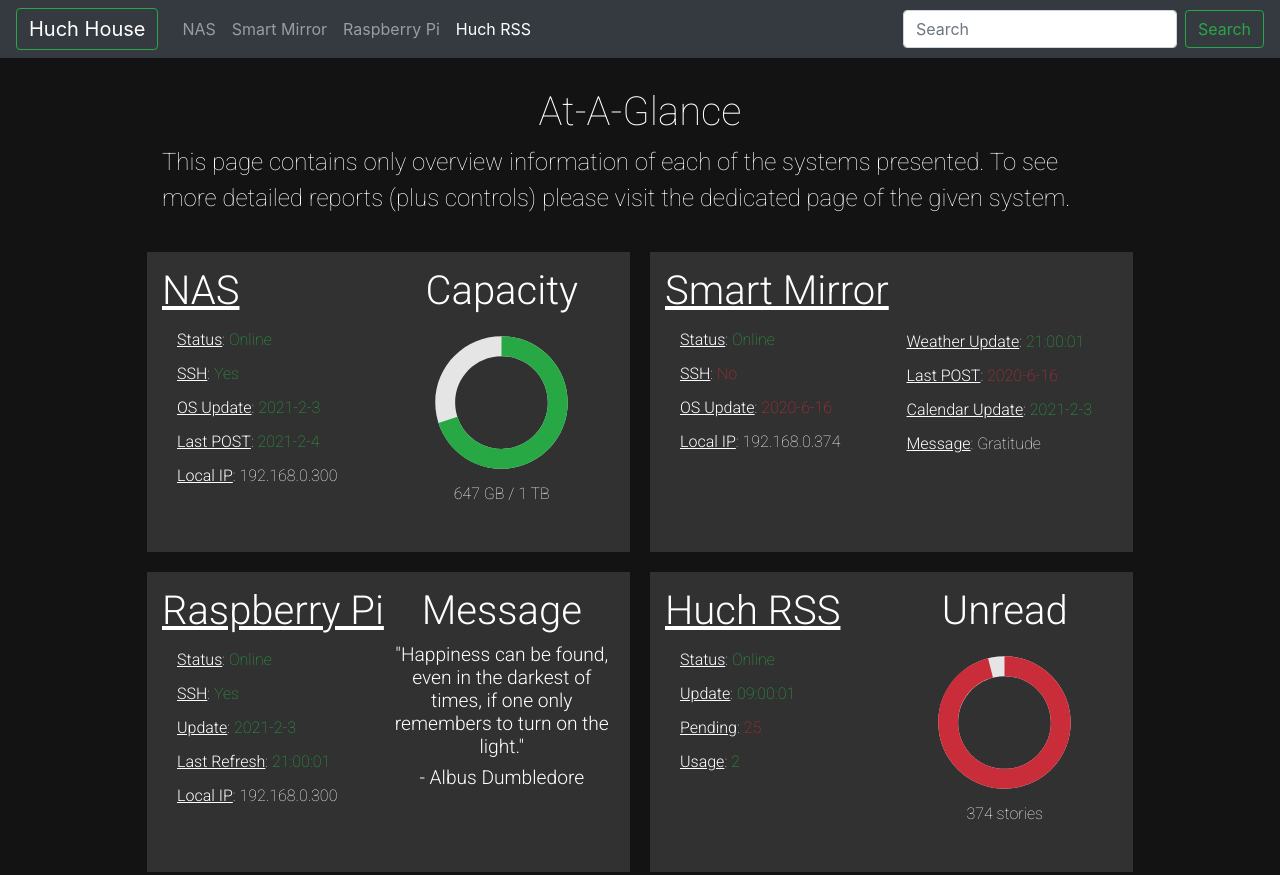
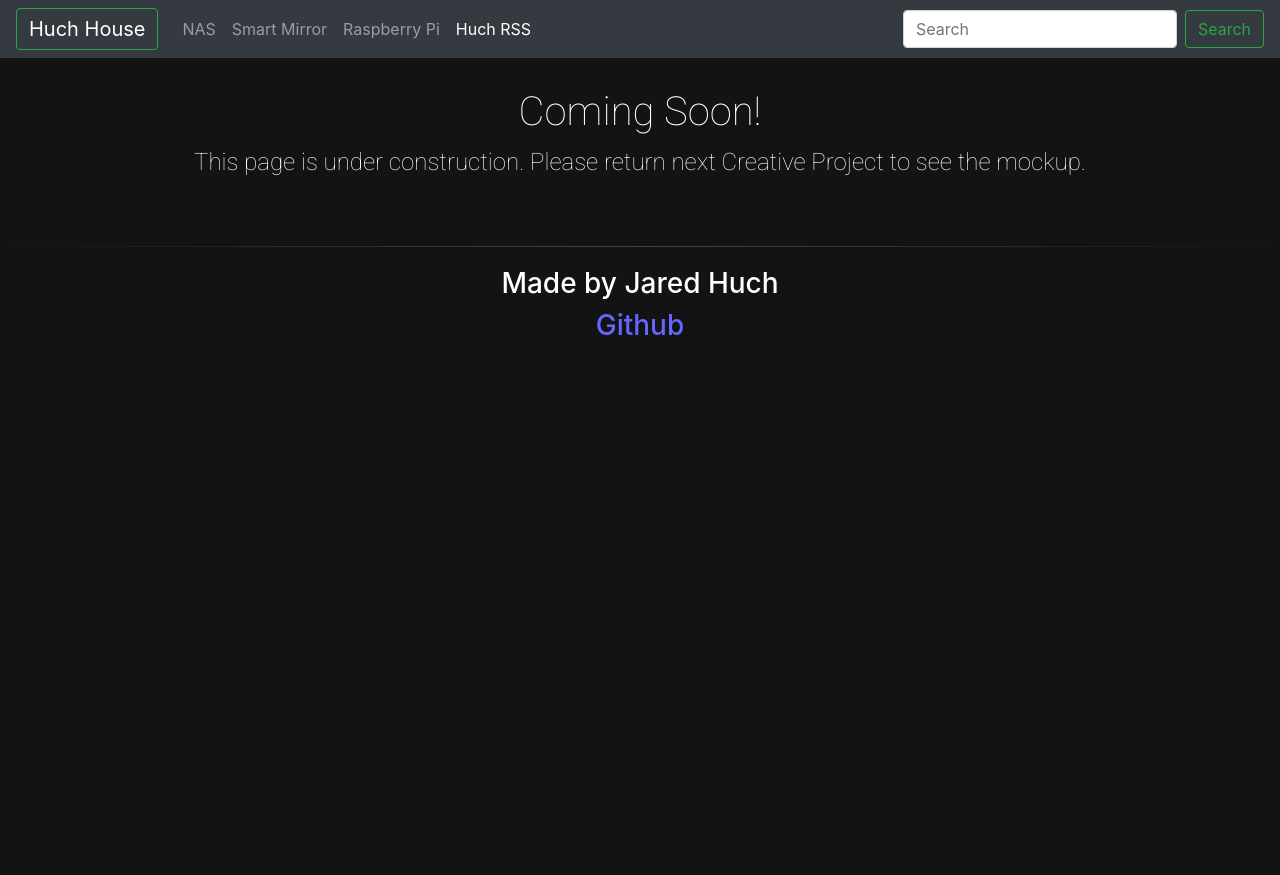
Before and after one commit to jhuch-cs/HouseSite, a plain HTML site: page pages/rss.html in a window 1280 px wide. Shown: the top 875 px of the page. After the commit the page ends 800 px from the top, so only its background shows below. Drawn offline with nearby package versions, Linux system fonts and the light colour scheme.

```diff
--- a/pages/rss.html
+++ b/pages/rss.html
@@ -44,85 +44,13 @@
 
   <div class='page'>
     <div class='menu'>
-      <h1>At-A-Glance</h1>
-      <p>This page contains only overview information of each of the systems presented.
-        To see more detailed reports (plus controls) please visit the dedicated page of the given system.</p>
-    </div>
-    <div class='section feature'>
-      <div class="feature-box">
-        <h1><strong>NAS</strong></h1>
-        <ul>
-          <li><strong>Status</strong>: <div class="okay">Online</div></li>
-          <li><strong>SSH</strong>: <div class="okay">Yes</div></li>
-          <li><strong>OS Update</strong>: <div class="okay">2021-2-3</div></li>
-          <li><strong>Last POST</strong>: <div class="okay">2021-2-4</div></li>
-          <li><strong>Local IP</strong>: 192.168.0.300</li>
-        </ul>
-      </div>
-      <div class="feature-box center">
-        <h1>Capacity</h1>
-        <img src="/images/storage.svg"/>
-        <p>647 GB / 1 TB</p>
-      </div>
-    </div>
-    <div class='section feature'>
-      <div class="feature-box">
-        <h1><strong>Smart Mirror</strong></h1>
-        <ul>
-          <li><strong>Status</strong>: <div class="okay">Online</div></li>
-          <li><strong>SSH</strong>: <div class="not-okay">No</div></li>
-          <li><strong>OS Update</strong>: <div class="not-okay">2020-6-16</div></li>
-          <li><strong>Local IP</strong>: 192.168.0.374</li>
-        </ul>
-      </div>
-      <div class="feature-box">
-        <h1><pre> </pre></h1>
-        <ul>
-          <li><strong>Weather Update</strong>: <div class="okay">21:00:01</div></li>
-          <li><strong>Last POST</strong>: <div class="not-okay">2020-6-16</div></li>
-          <li><strong>Calendar Update</strong>: <div class="okay">2021-2-3</div></li>
-          <li><strong>Message</strong>: Gratitude</li>
-        </ul>
-      </div>
-
-    </div>
-    <div class='section feature'>
-      <div class="feature-box">
-        <h1><strong>Raspberry Pi</strong></h1>
-        <ul>
-          <li><strong>Status</strong>: <div class="okay">Online</div></li>
-          <li><strong>SSH</strong>: <div class="okay">Yes</div></li>
-          <li><strong>Update</strong>: <div class="okay">2021-2-3</div></li>
-          <li><strong>Last Refresh</strong>: <div class="okay">21:00:01</div></li>
-          <li><strong>Local IP</strong>: 192.168.0.300</li>
-        </ul>
-      </div>
-      <div class="feature-box center">
-        <h1>Message</h1>
-        <h2 class="quote">"Happiness can be found, even in the darkest of times, if one only remembers to turn on the light."</h2>
-        <h2 class="quote attribution">- Albus Dumbledore</h2>
-      </div>
-    </div>
-    <div class='section feature'>
-      <div class="feature-box">
-        <h1><strong>Huch RSS</strong></h1>
-        <ul>
-          <li><strong>Status</strong>: <div class="okay">Online</div></li>
-          <li><strong>Update</strong>: <div class="okay">09:00:01</div></li>
-          <li><strong>Pending</strong>: <div class="not-okay">25</div></li>
-          <li><strong>Usage</strong>: <div class="okay">2</div></li>
-        </ul>
-      </div>
-      <div class="feature-box center">
-        <h1>Unread</h1>
-        <img src="/images/rss.svg"/>
-        <p>374 stories</p>
-      </div>
+      <h1>Coming Soon!</h1>
+      <p>This page is under construction. Please return next Creative Project to see the mockup.</p>
     </div>
   </div>
 
   <div class="footer">
-    <hr/>
+    <hr />
     <div class="container">
       <div class="row">
         <div class="col-md-8 offset-md-2 footer-heading">
@@ -131,7 +59,7 @@
       </div>
       <div class="row">
         <div class="col-md-8 offset-md-2 footer-content">
-                <h3><a href=" https://github.com/BYU-CS-260-Winter-2021/lab-1-photography-website-jhuch-cs.git">Github</a></h3>
+          <h3><a href="https://github.com/jhuch-cs/HouseSite">Github</a></h3>
         </div>
       </div>
     </div>
```
Also changed, not shown: index.html (+45 -24 lines), pages/mirror.html (+1 -1 lines), pages/nas.html (+1 -1 lines), pages/pi.html (+3 -2 lines). Lines whose indentation alone changed are shown as unchanged.
